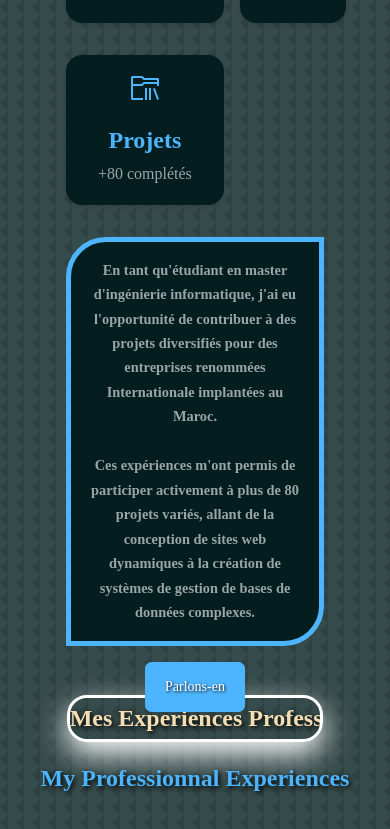
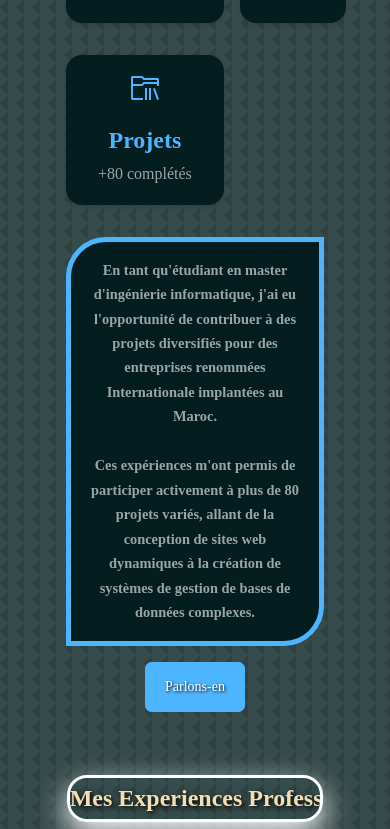
Before and after one commit to Mouhamed1003/keenprogrammer.com, a React (Create React App) app: page / in a window 390 px wide. Shown: the part 1681-2510 px from the top of the page. Built offline with nearby package versions, Linux system fonts and the light colour scheme.

Commit message:
Update experience.css

```diff
--- a/src/components/experience/experience.css
+++ b/src/components/experience/experience.css
@@ -214,7 +214,7 @@ section {
         gap: 1rem;
     }
     .experience {
-    padding-top: 35rem;
+    padding-top: 40rem;
     user-select: none;
 }
 }
```
